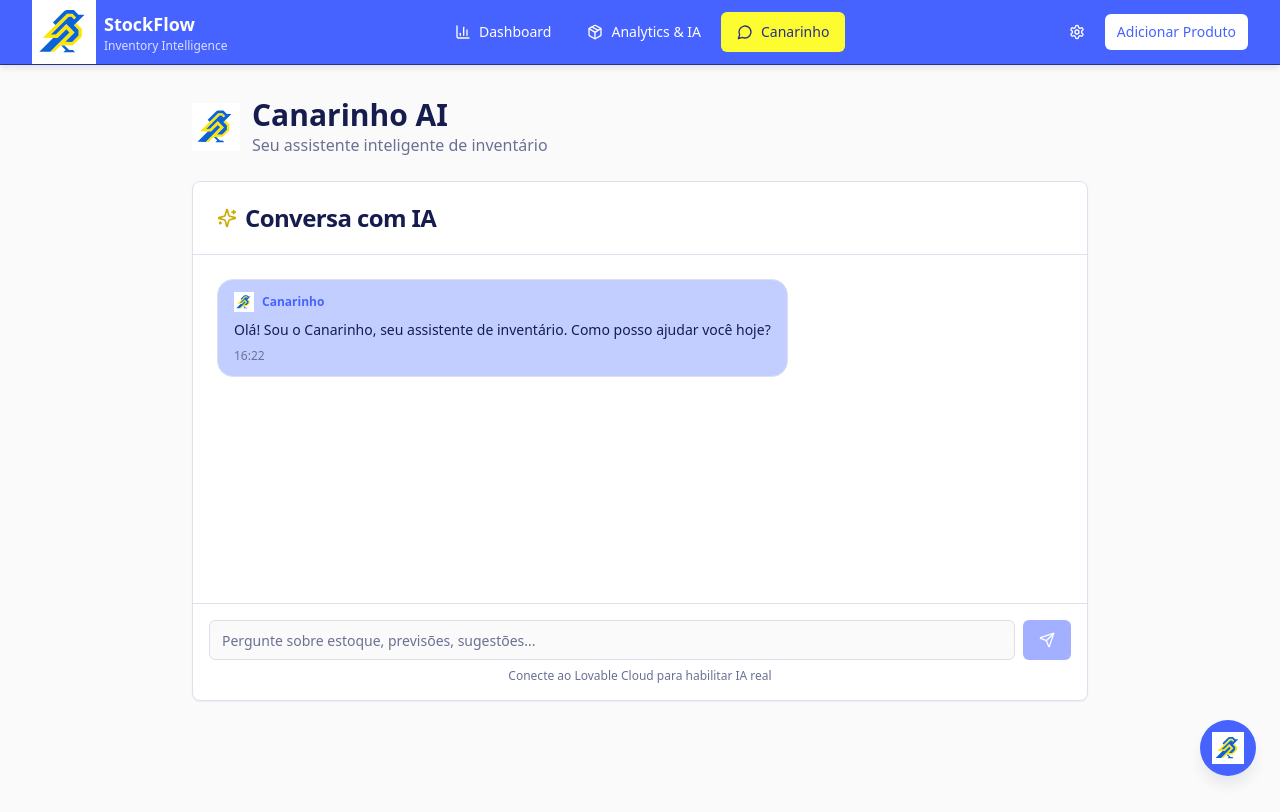
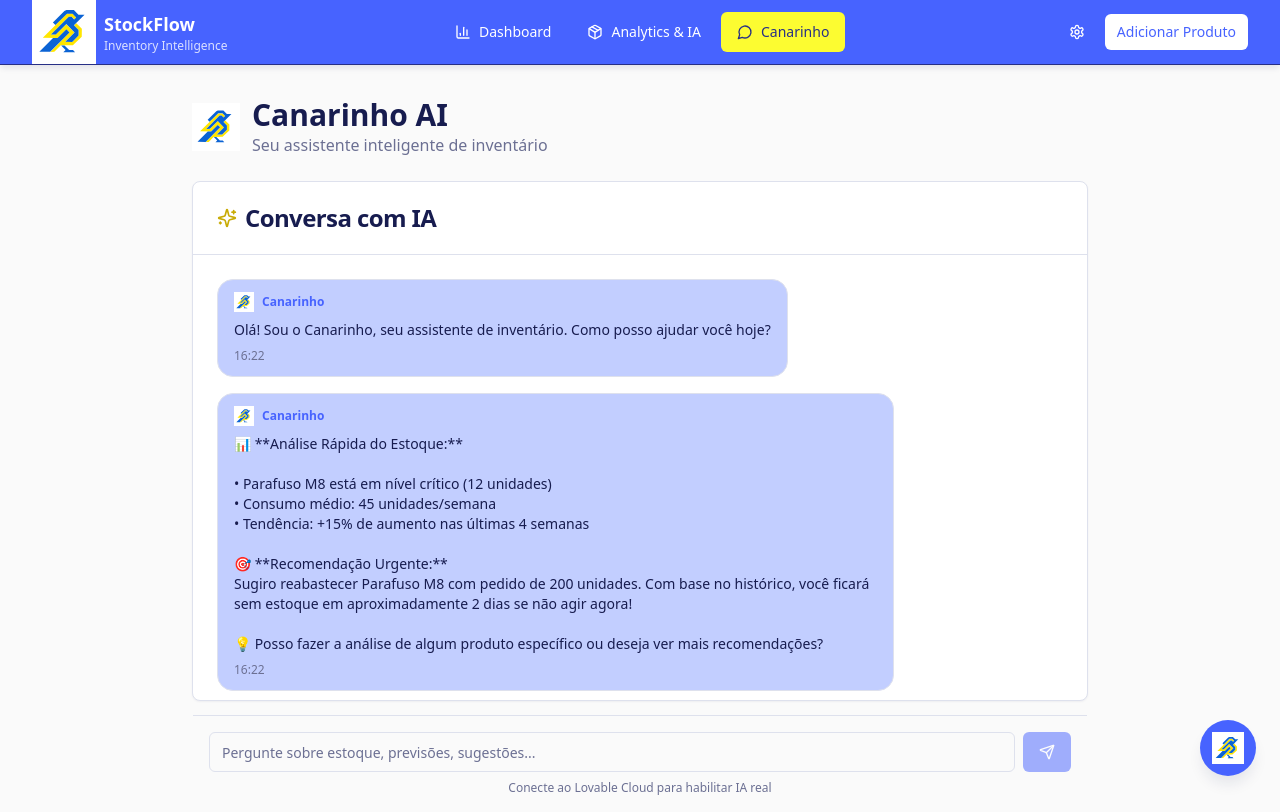
Before and after one commit to matheuslisbon/stock-pulse-57, a React (Vite) app: page /chatbot in a window 1280 px wide. Built offline with nearby package versions, Linux system fonts and the light colour scheme; the HTML template or start-up script is replaced by a standard one.

Commit message:
feat: Adiciona conversa padrão ao chat

```diff
--- a/src/components/FloatingChatButton.tsx
+++ b/src/components/FloatingChatButton.tsx
@@ -17,6 +17,10 @@ const FloatingChatButton = () => {
     {
       role: "assistant",
       content: "Oi! Sou o Canarinho. Como posso ajudar?",
+    },
+    {
+      role: "assistant",
+      content: "⚠️ Alerta: Parafuso M8 em nível crítico! Sugiro pedido urgente de 200 unidades. Quer ver a análise completa?",
     },
   ]);
   const [input, setInput] = useState("");
--- a/src/pages/Chatbot.tsx
+++ b/src/pages/Chatbot.tsx
@@ -18,6 +18,11 @@ const Chatbot = () => {
     {
       role: "assistant",
       content: "Olá! Sou o Canarinho, seu assistente de inventário. Como posso ajudar você hoje?",
+      timestamp: new Date(),
+    },
+    {
+      role: "assistant",
+      content: "📊 **Análise Rápida do Estoque:**\n\n• Parafuso M8 está em nível crítico (12 unidades)\n• Consumo médio: 45 unidades/semana\n• Tendência: +15% de aumento nas últimas 4 semanas\n\n🎯 **Recomendação Urgente:**\nSugiro reabastecer Parafuso M8 com pedido de 200 unidades. Com base no histórico, você ficará sem estoque em aproximadamente 2 dias se não agir agora!\n\n💡 Posso fazer a análise de algum produto específico ou deseja ver mais recomendações?",
       timestamp: new Date(),
     },
   ]);
```
